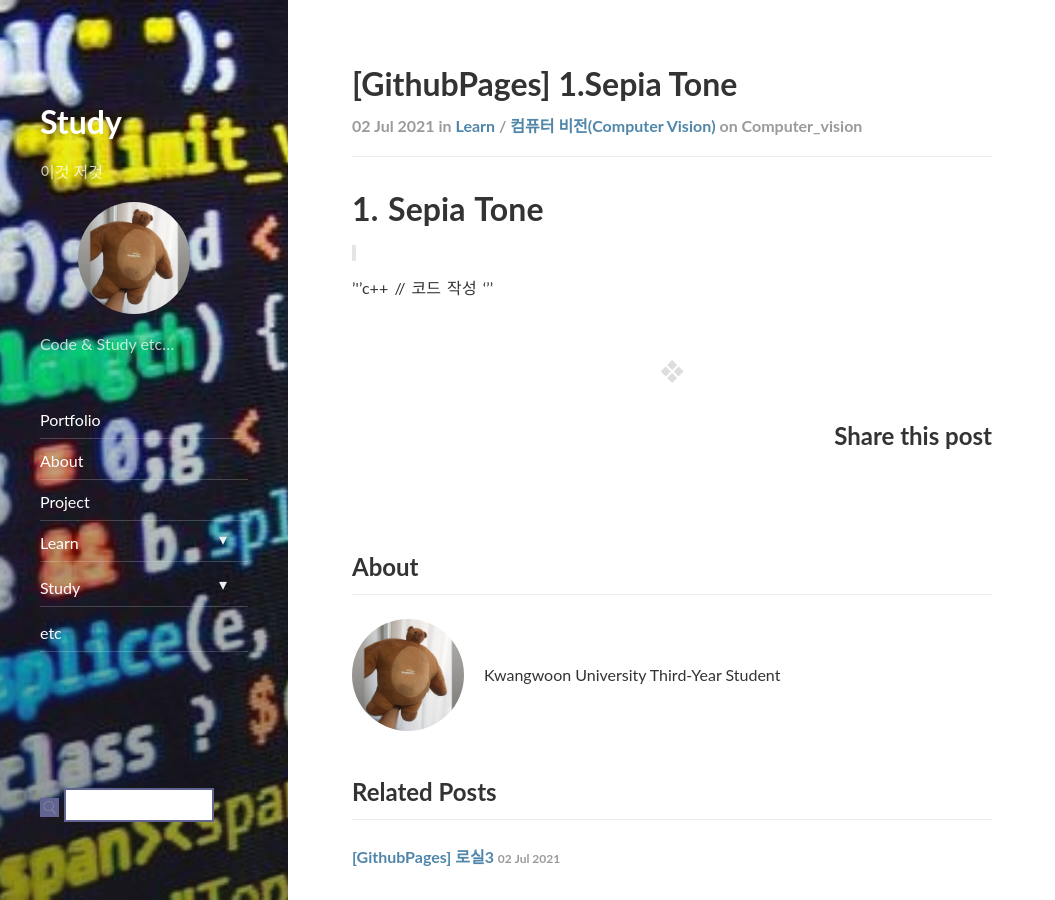
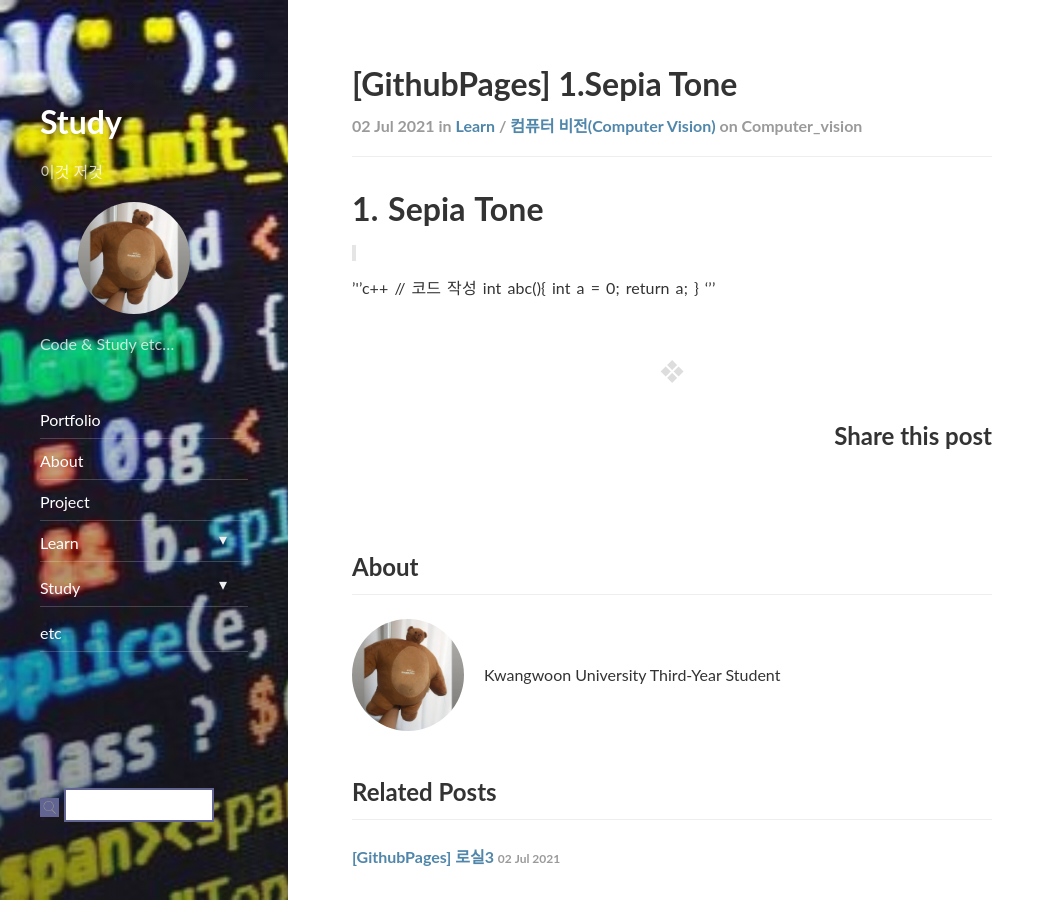
Before and after one commit to ekgus2222/ekgus2222.github.io, a Jekyll site: the page built from _posts/learn/computer_vision/2021-07-02-making-blog.md, in a window 1280 px wide and 900 px high. Shown: the whole window, without its empty margins (0-1055 px from the left). Built offline with Jekyll 4.4.1, drawn with Linux system fonts in a browser that asks for light colours; nearby versions of some CDN libraries; comment, search, counter and statistics services are not loaded.

Commit message:
Update 2021-07-02-making-blog.md

```diff
--- a/_posts/learn/computer_vision/2021-07-02-making-blog.md
+++ b/_posts/learn/computer_vision/2021-07-02-making-blog.md
@@ -18,4 +18,8 @@ use_math: true
 
 '''c++
 // 코드 작성
+int abc(){
+    int a = 0;
+    return a;
+}
 '''
```
